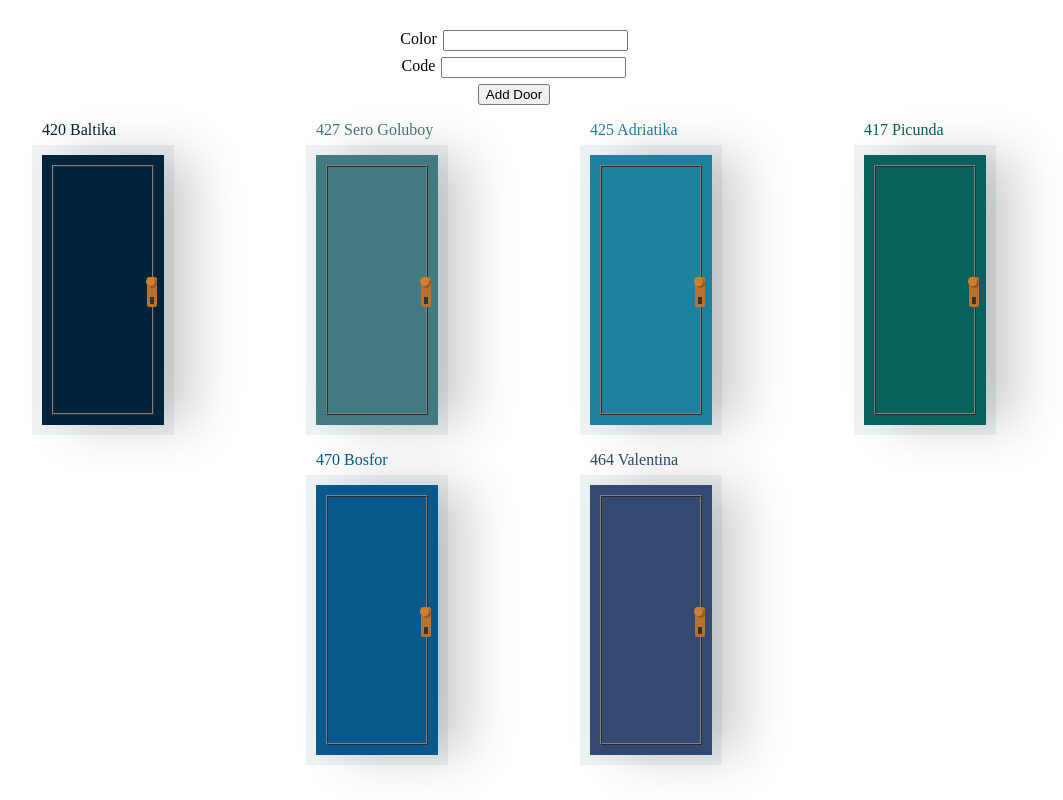
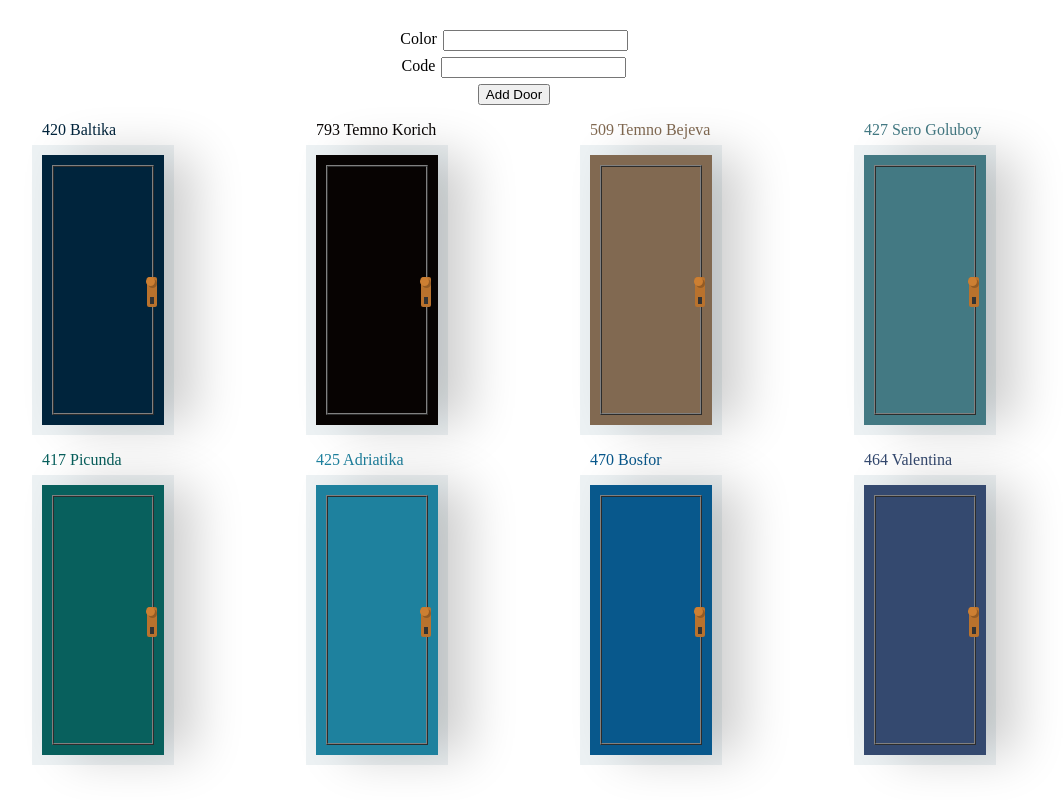
Before and after one commit to narek1993x/door-colors, a React (Vite) app: page / in a window 1280 px wide. Shown: the whole page, without its empty margins (126-1189 px from the left). Built offline with nearby package versions, Linux system fonts and the light colour scheme.

Commit message:
Update door colors

```diff
--- a/src/App.tsx
+++ b/src/App.tsx
@@ -5,9 +5,11 @@ import "./App.css";
 function App() {
   const [doors, setDoors] = React.useState([
     { color: "#00243C", code: "420 Baltika" },
+    { color: "#070302", code: "793 Temno Korich" },
+    { color: "#816951", code: "509 Temno Bejeva" },
     { color: "#437983", code: "427 Sero Goluboy" },
+    { color: "#08605D", code: "417 Picunda" },
     { color: "#1E819E", code: "425 Adriatika" },
-    { color: "#08605D", code: "417 Picunda" },
     { color: "#08588C", code: "470 Bosfor" },
     { color: "#34496F", code: "464 Valentina" },
   ]);
```
